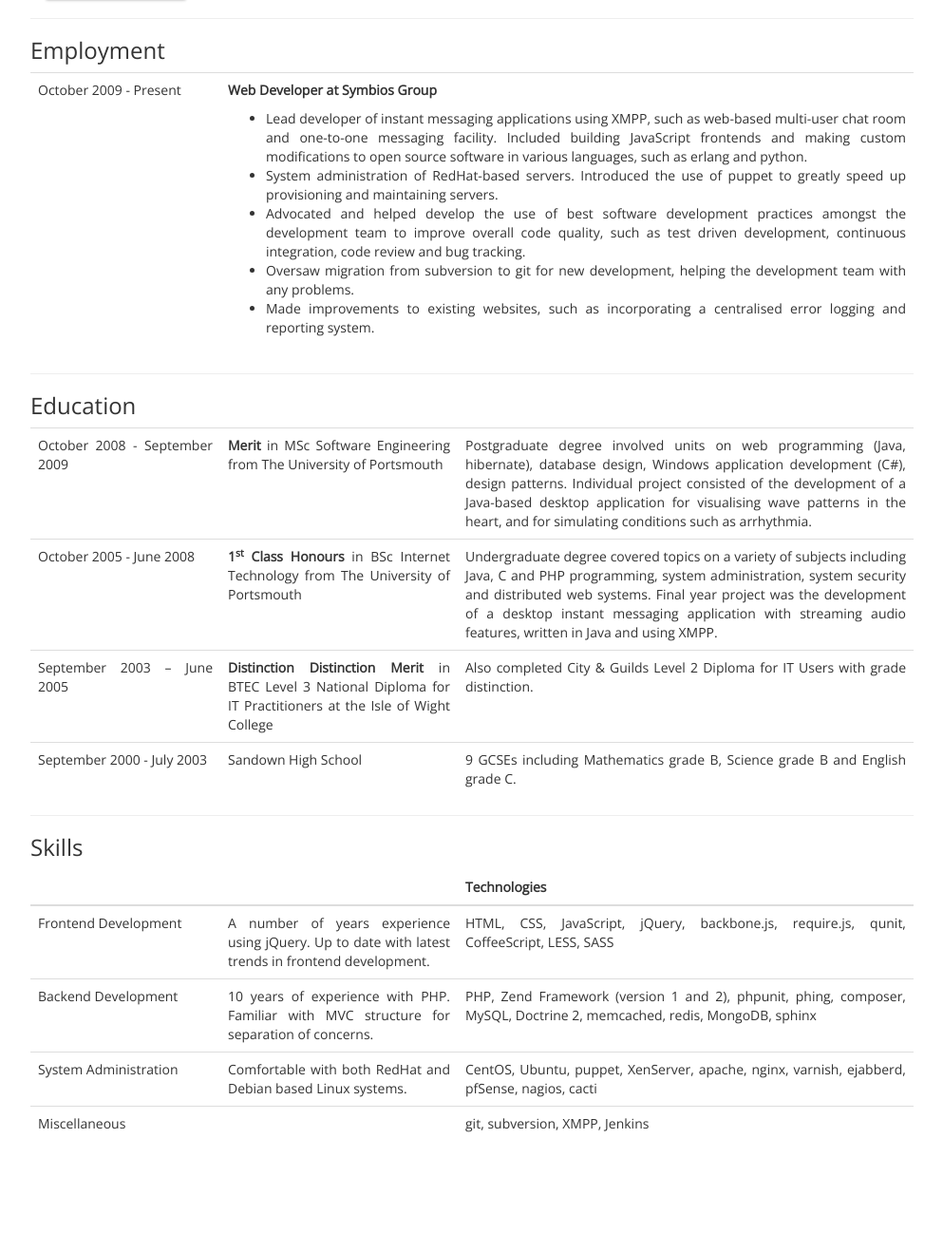
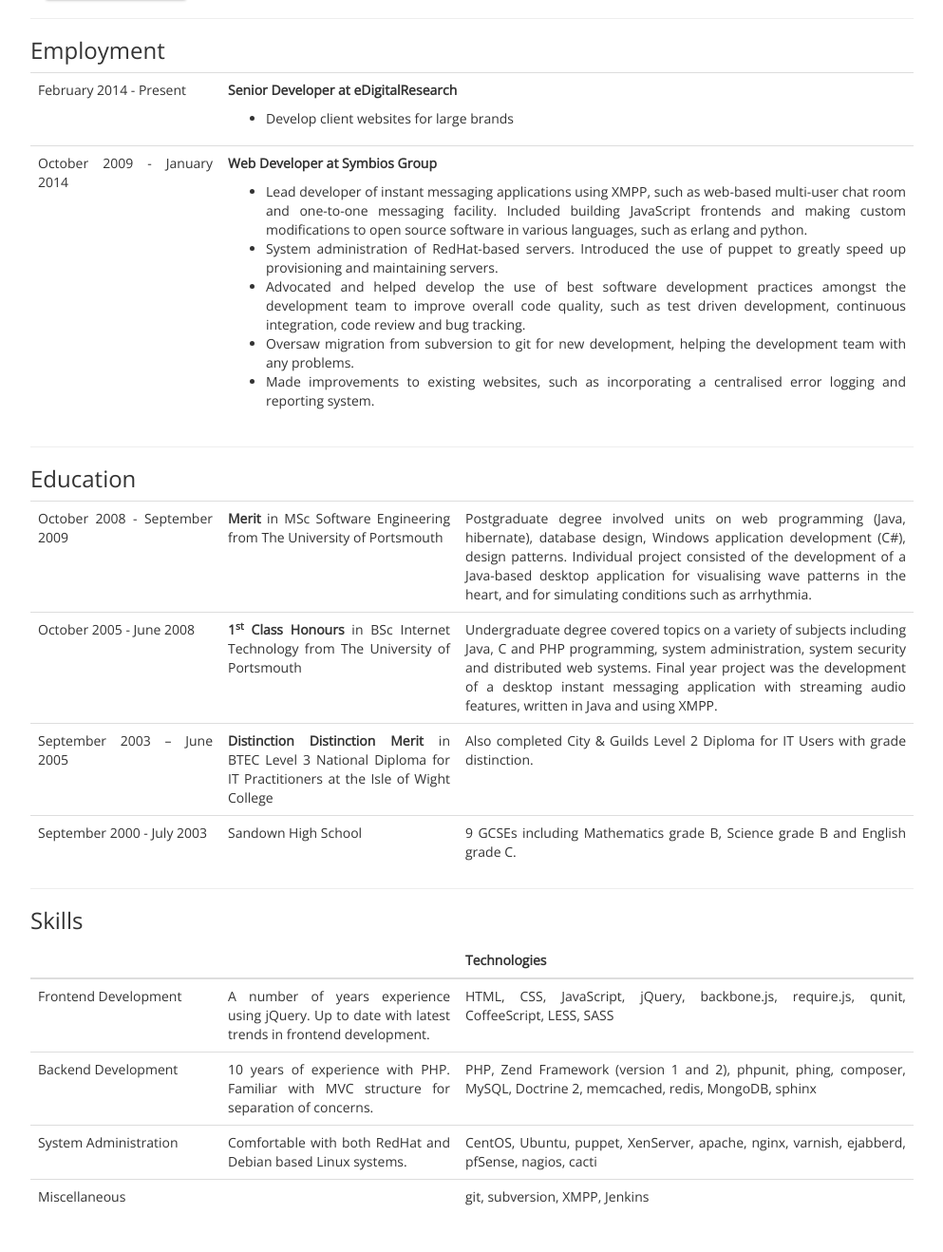
Before and after one commit to lboynton/cv, a PHP site: page / in a window 1280 px wide. Shown: the part 189-1507 px from the top of the page at 95% size, without its empty margins (143-1136 px from the left). Before the commit the page ends 1381 px from the top, so only its background shows below. Run offline with PHP 8.4, Linux system fonts and the light colour scheme.

Commit message:
Update current position

```diff
--- a/index.php
+++ b/index.php
@@ -42,7 +42,16 @@
 				<table class="table">
 					<tbody>
 						<tr>
-							<td class="top left">October 2009 - Present</td>
+							<td class="top left">February 2014 - Present</td>
+							<td class="top">
+								<p><strong>Senior Developer at eDigitalResearch</strong></p>
+								<ul>
+									<li>Develop client websites for large brands</li>
+								</ul>
+							</td>
+						</tr>
+						<tr>
+							<td class="top left">October 2009 - January 2014</td>
 							<td class="top">
 								<p><strong>Web Developer at Symbios Group</strong></p>
 								<ul>
```
